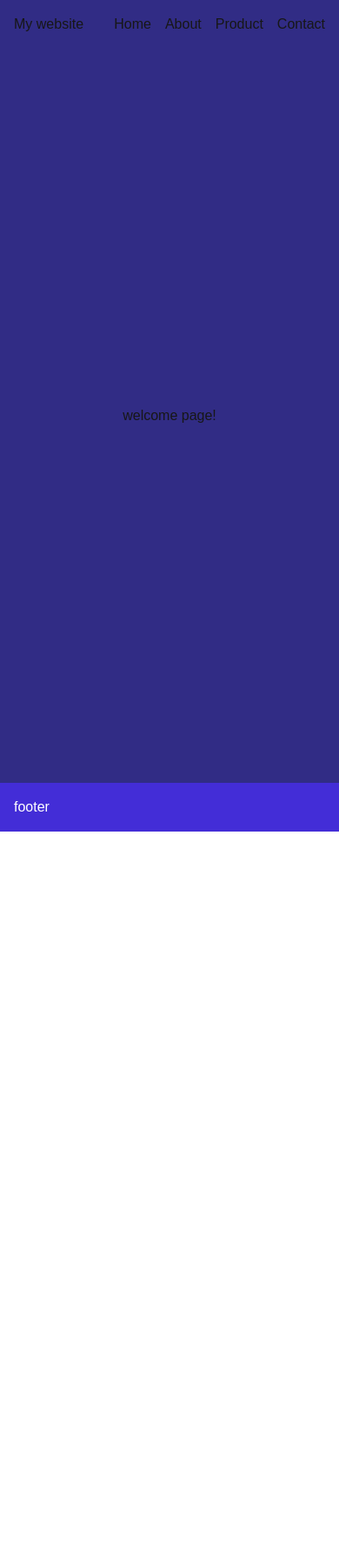
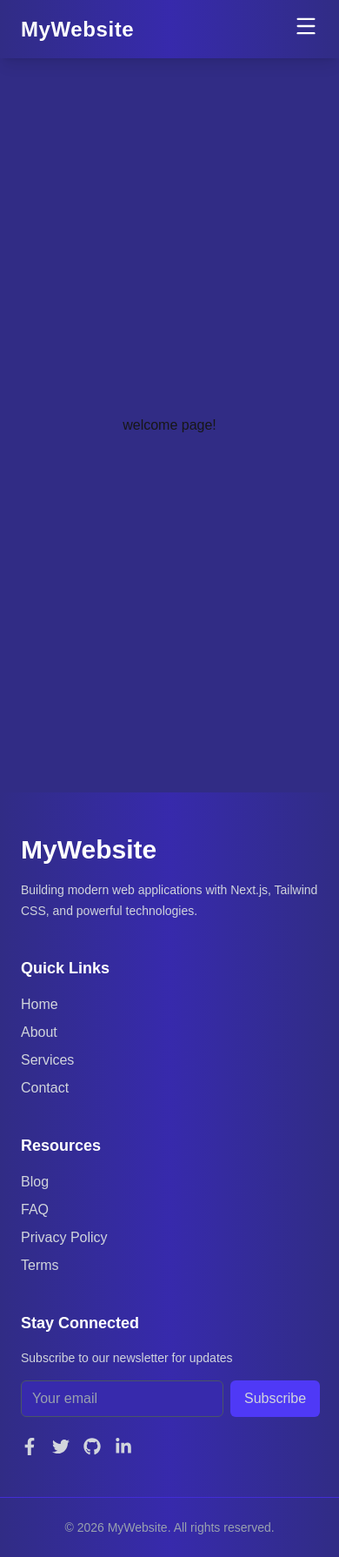
Before and after one commit to abyssiniatech/Nextjs_intermidate, a Next.js app: page / in a window 390 px wide. Shown: the whole page at 87% size. Before the commit the page ends 956 px from the top, so only its background shows below. Built offline with nearby package versions, Linux system fonts and the light colour scheme.

Commit message:
Add professional Header & Footer with responsive layout and logo

```diff
--- a/app/components/Footer.tsx
+++ b/app/components/Footer.tsx
@@ -1,8 +1,155 @@
+'use client';
+
+import Link from 'next/link';
+import { FaFacebookF, FaTwitter, FaGithub, FaLinkedinIn } from 'react-icons/fa';
+
 const Footer = () => {
   return (
-    <div className="bg-indigo-700 text-white p-4">
-      <h1>footer</h1>
-    </div>
+    <footer className="bg-linear-to-r from-indigo-900 via-indigo-800 to-indigo-900 text-gray-300">
+      <div className="max-w-7xl mx-auto px-6 py-12 grid grid-cols-1 md:grid-cols-4 gap-10">
+        {/* Brand */}
+        <div>
+          <h1 className="text-3xl font-bold text-white mb-4"> MyWebsite</h1>
+          <p className="text-sm leading-6">
+            Building modern web applications with Next.js, Tailwind CSS, and
+            powerful technologies.
+          </p>
+        </div>
+
+        {/* Quick Links */}
+        <div>
+          <h2 className="text-lg font-semibold text-white mb-4">Quick Links</h2>
+          <ul className="flex flex-col gap-2">
+            <li>
+              <Link
+                href="/"
+                className="hover:text-indigo-400 transition-colors duration-300"
+              >
+                Home
+              </Link>
+            </li>
+            <li>
+              <Link
+                href="/about"
+                className="hover:text-indigo-400 transition-colors duration-300"
+              >
+                About
+              </Link>
+            </li>
+            <li>
+              <Link
+                href="/services"
+                className="hover:text-indigo-400 transition-colors duration-300"
+              >
+                Services
+              </Link>
+            </li>
+            <li>
+              <Link
+                href="/contact"
+                className="hover:text-indigo-400 transition-colors duration-300"
+              >
+                Contact
+              </Link>
+            </li>
+          </ul>
+        </div>
+
+        {/* Resources / Links */}
+        <div>
+          <h2 className="text-lg font-semibold text-white mb-4">Resources</h2>
+          <ul className="flex flex-col gap-2">
+            <li>
+              <Link
+                href="/blog"
+                className="hover:text-indigo-400 transition-colors duration-300"
+              >
+                Blog
+              </Link>
+            </li>
+            <li>
+              <Link
+                href="/faq"
+                className="hover:text-indigo-400 transition-colors duration-300"
+              >
+                FAQ
+              </Link>
+            </li>
+            <li>
+              <Link
+                href="/privacy"
+                className="hover:text-indigo-400 transition-colors duration-300"
+              >
+                Privacy Policy
+              </Link>
+            </li>
+            <li>
+              <Link
+                href="/terms"
+                className="hover:text-indigo-400 transition-colors duration-300"
+              >
+                Terms
+              </Link>
+            </li>
+          </ul>
+        </div>
+
+        {/* Newsletter & Social */}
+        <div>
+          <h2 className="text-lg font-semibold text-white mb-4">
+            Stay Connected
+          </h2>
+          <p className="text-sm mb-4">
+            Subscribe to our newsletter for updates
+          </p>
+
+          {/* Newsletter Input */}
+          <div className="flex gap-2">
+            <input
+              type="email"
+              placeholder="Your email"
+              className="flex-1 px-3 py-2 rounded-md border border-gray-600 bg-indigo-800 text-white placeholder-gray-400 focus:outline-none focus:ring-2 focus:ring-indigo-500"
+            />
+            <button className="bg-indigo-600 px-4 py-2 rounded-md hover:bg-indigo-500 transition-colors duration-300">
+              Subscribe
+            </button>
+          </div>
+
+          {/* Social Icons */}
+          <div className="flex gap-4 mt-6 text-xl">
+            <a
+              href="#"
+              className="hover:text-blue-600 transition-colors duration-300"
+            >
+              <FaFacebookF />
+            </a>
+            <a
+              href="#"
+              className="hover:text-cyan-400 transition-colors duration-300"
+            >
+              <FaTwitter />
+            </a>
+            <a
+              href="#"
+              className="hover:text-gray-100 transition-colors duration-300"
+            >
+              <FaGithub />
+            </a>
+            <a
+              href="#"
+              className="hover:text-blue-700 transition-colors duration-300"
+            >
+              <FaLinkedinIn />
+            </a>
+          </div>
+        </div>
+      </div>
+
+      {/* Bottom */}
+      <div className="border-t border-indigo-700 text-center py-6 text-sm text-gray-400">
+        © {new Date().getFullYear()} MyWebsite. All rights reserved.
+      </div>
+    </footer>
   );
 };
 
--- a/app/components/Header.tsx
+++ b/app/components/Header.tsx
@@ -1,11 +1,98 @@
+// 'use client';
+
+// import { useState } from 'react';
+// import Linkpage from './Link';
+// import { Menu, X } from 'lucide-react';
+
+// const Header = () => {
+//   const [isOpen, setIsOpen] = useState(false);
+
+//   return (
+//     <header className="bg-linear-to-r from-indigo-900 via-indigo-800 to-indigo-900 text-white shadow-lg sticky top-0 z-50">
+//       <div className="max-w-7xl mx-auto px-6 py-4 flex justify-between items-center">
+//         {/* Logo */}
+//         <h1 className="text-2xl font-bold tracking-wide cursor-pointer hover:text-indigo-300 transition duration-300">
+//           🚀 MyWebsite
+//         </h1>
+
+//         {/* Desktop Menu */}
+//         <div className="hidden md:flex items-center gap-8">
+//           <Linkpage />
+//         </div>
+
+//         {/* Mobile Menu Button */}
+//         <div className="md:hidden">
+//           <button
+//             onClick={() => setIsOpen(!isOpen)}
+//             className="focus:outline-none"
+//           >
+//             {isOpen ? <X size={28} /> : <Menu size={28} />}
+//           </button>
+//         </div>
+//       </div>
+
+//       {/* Mobile Menu */}
+//       <div
+//         className={`md:hidden bg-indigo-800 transition-all duration-300 ease-in-out ${
+//           isOpen ? 'max-h-96 py-4' : 'max-h-0 overflow-hidden'
+//         }`}
+//       >
+//         <div className="flex flex-col items-center gap-6">
+//           <Linkpage />
+//         </div>
+//       </div>
+//     </header>
+//   );
+// };
+
+// export default Header;
+
+'use client';
+
+import { useState } from 'react';
 import Linkpage from './Link';
+import { Menu, X } from 'lucide-react';
 
 const Header = () => {
+  const [isOpen, setIsOpen] = useState(false);
+
   return (
-    <div className="bg-indigo-900 p-4 flex justify-between items-center ">
-      <h1>My website</h1>
-      <Linkpage />
-    </div>
+    <header className="bg-linear-to-r from-indigo-900 via-indigo-800 to-indigo-900 text-white shadow-lg sticky top-0 z-50">
+      <div className="max-w-7xl mx-auto px-6 py-4 flex justify-between items-center">
+        {/* Logo */}
+        <h1 className="text-2xl font-bold tracking-wide cursor-pointer hover:text-indigo-300 transition duration-300">
+          MyWebsite
+        </h1>
+
+        {/* Desktop Menu */}
+        <div className="hidden md:flex items-center gap-8">
+          <Linkpage />
+        </div>
+
+        {/* Mobile Menu Button */}
+        <div className="md:hidden">
+          <button
+            onClick={() => setIsOpen(!isOpen)}
+            className="focus:outline-none"
+          >
+            {isOpen ? <X size={28} /> : <Menu size={28} />}
+          </button>
+        </div>
+      </div>
+
+      {/* Mobile Menu */}
+      <div
+        className={`md:hidden bg-indigo-800 shadow-lg transition-all duration-500 ease-in-out overflow-hidden ${
+          isOpen
+            ? 'max-h-96 opacity-100 scale-100 py-4'
+            : 'max-h-0 opacity-0 scale-95'
+        }`}
+      >
+        <div className="flex flex-col items-center gap-6">
+          <Linkpage />
+        </div>
+      </div>
+    </header>
   );
 };
 
--- a/app/components/Link.tsx
+++ b/app/components/Link.tsx
@@ -1,22 +1,44 @@
+'use client';
+
 import Link from 'next/link';
+import { usePathname } from 'next/navigation';
 
-export const link = [
+export const links = [
   { name: 'Home', href: '/' },
   { name: 'About', href: '/about' },
   { name: 'Product', href: '/product' },
   { name: 'Contact', href: '/contact' },
 ];
+
 const Linkpage = () => {
+  const pathname = usePathname();
+
   return (
-    <div className="flex items-center justify-between gap-4">
-      {link.map((list, index) => {
+    <nav className="flex items-center gap-2 md:gap-6">
+      {links.map((item) => {
+        const isActive = pathname === item.href;
+
         return (
-          <div key={index}>
-            <Link href={list.href}>{list.name}</Link>
-          </div>
+          <Link
+            key={item.name}
+            href={item.href}
+            className={`relative px-4 py-2 text-sm md:text-base font-medium transition-all duration-300
+
+              ${isActive ? 'text-indigo-400' : 'text-gray-300 hover:text-white'}
+            `}
+          >
+            {item.name}
+
+            {/* Animated underline */}
+            <span
+              className={`absolute left-0 -bottom-1 h-0.5 w-full bg-indigo-400 transform transition-transform duration-300
+                ${isActive ? 'scale-x-100' : 'scale-x-0 group-hover:scale-x-100'}
+              `}
+            />
+          </Link>
         );
       })}
-    </div>
+    </nav>
   );
 };
 
--- a/package.json
+++ b/package.json
@@ -9,10 +9,12 @@
     "lint": "eslint"
   },
   "dependencies": {
+    "lucide-react": "^1.0.1",
     "next": "16.2.1",
     "react": "19.2.4",
     "react-dom": "19.2.4",
-    "react-hook-form": "^7.72.0"
+    "react-hook-form": "^7.72.0",
+    "react-icons": "^5.6.0"
   },
   "devDependencies": {
     "@tailwindcss/postcss": "^4",
```
Also changed, not shown: public/logo.png (added), 1 other file (tests, documents, lock files or other folders).
